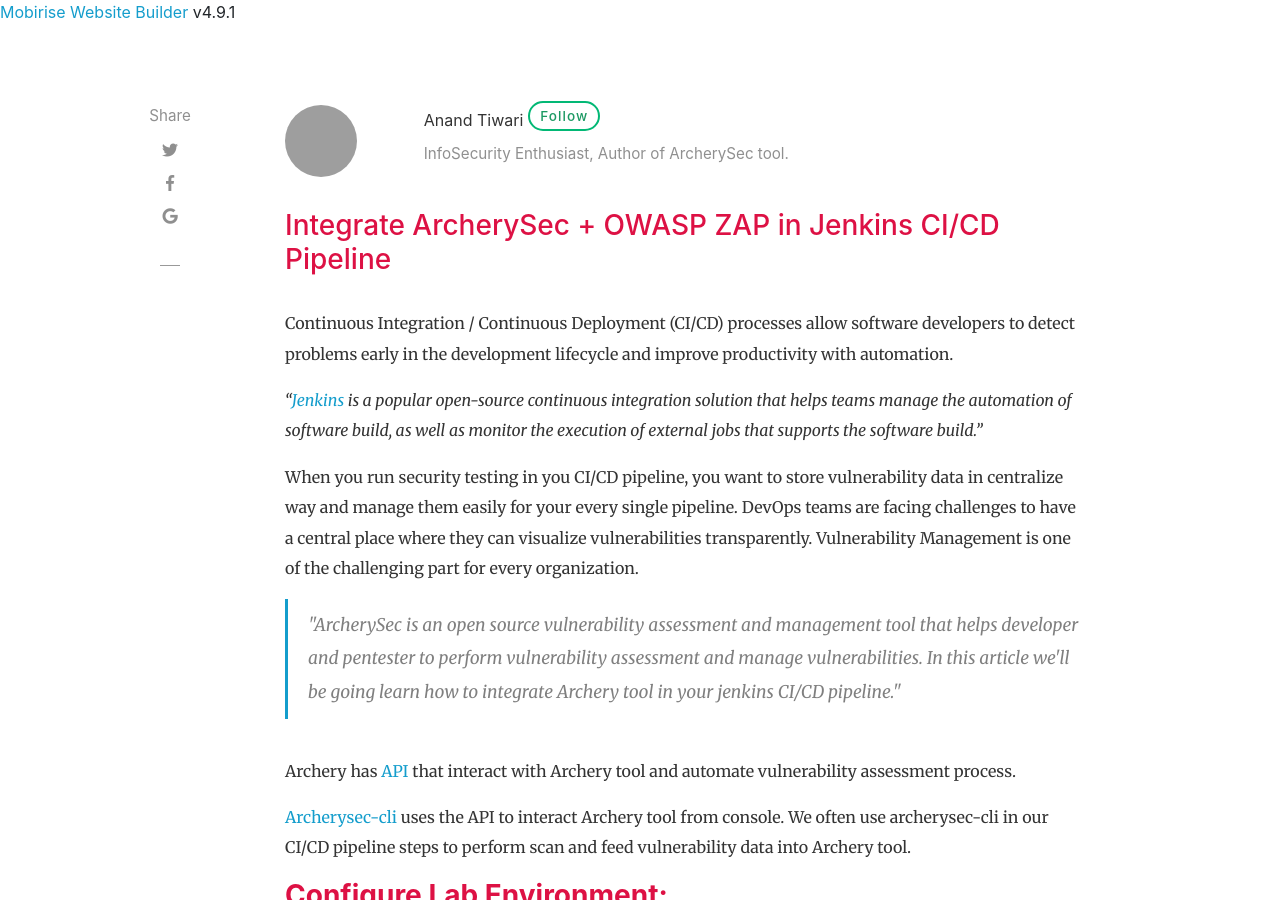
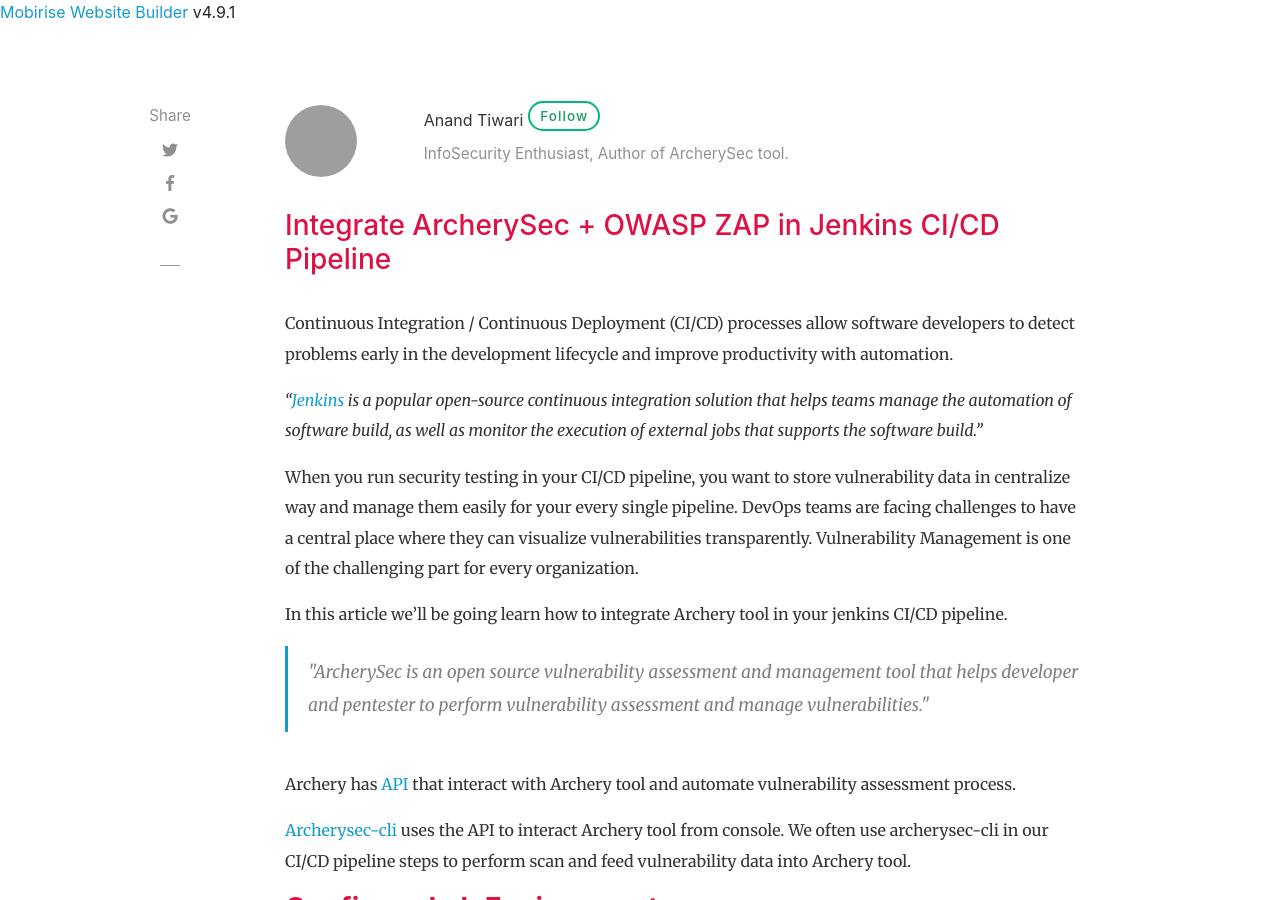
Before and after one commit to archerysec/archerysec-blog, a Jekyll site: the page built from docs/_posts/2019-05-10-Integrate+ArcherySec+OWASP+ZAP+in+Jenkins+CICD+Pipeline.md, in a window 1280 px wide and 900 px high. Built offline with Jekyll 4.4.1, drawn with Linux system fonts in a browser that asks for light colours; nearby versions of some CDN libraries; comment, search, counter and statistics services are not loaded; some of the changed text lies outside the part shown; grey boxes are pictures that could not be loaded.

Commit message:
updated blog contents

```diff
--- a/docs/_includes/menu-categories.html
+++ b/docs/_includes/menu-categories.html
@@ -3,6 +3,7 @@
     <!--<span class="navbar-toggler-icon"></span>-->
     <!--</button>-->
     <!--<div class="collapse navbar-collapse" id="navbarsExplore">-->
+      <br>
     <ul class="navbar-nav categories">
     {% assign categories_list = site.categories %}
       {% if categories_list.first[0] == null %}
--- a/docs/_pages/categories.html
+++ b/docs/_pages/categories.html
@@ -3,7 +3,7 @@
 layout: default
 permalink: "/categories.html"
 ---
-
+<br>
 <div class="row">
     <div class="col">
         <div class="container">
--- a/docs/_posts/2019-05-10-Integrate+ArcherySec+OWASP+ZAP+in+Jenkins+CICD+Pipeline.md
+++ b/docs/_posts/2019-05-10-Integrate+ArcherySec+OWASP+ZAP+in+Jenkins+CICD+Pipeline.md
@@ -13,9 +13,11 @@
 
 <em> "[Jenkins](http://jenkins.io) is a popular open-source continuous integration solution that helps teams manage the automation of software build, as well as monitor the execution of external jobs that supports the software build."</em>
 
-When you run security testing in you CI/CD pipeline, you want to store vulnerability data in centralize way and manage them easily for your every single pipeline. DevOps teams are facing challenges to have a central place where they can visualize vulnerabilities transparently. Vulnerability Management is one of the challenging part for every organization.
+When you run security testing in your CI/CD pipeline, you want to store vulnerability data in centralize way and manage them easily for your every single pipeline. DevOps teams are facing challenges to have a central place where they can visualize vulnerabilities transparently. Vulnerability Management is one of the challenging part for every organization.
 
-<blockquote ><em>"ArcherySec is an open source vulnerability assessment and management tool that helps developer and pentester to perform vulnerability assessment and manage vulnerabilities. In this article we'll be going learn how to integrate Archery tool in your jenkins CI/CD pipeline."</em></blockquote>
+In this article we'll be going learn how to integrate Archery tool in your jenkins CI/CD pipeline.
+
+<blockquote ><em>"ArcherySec is an open source vulnerability assessment and management tool that helps developer and pentester to perform vulnerability assessment and manage vulnerabilities."</em></blockquote>
 
 Archery has [API](https://developers.archerysec.com/) that interact with Archery tool and automate vulnerability assessment process.
 
```
Also changed, not shown: other parts of docs/_posts/2019-05-10-Integrate+ArcherySec+OWASP+ZAP+in+Jenkins+CICD+Pipeline.md (+1 -3 lines), 8 other files.
